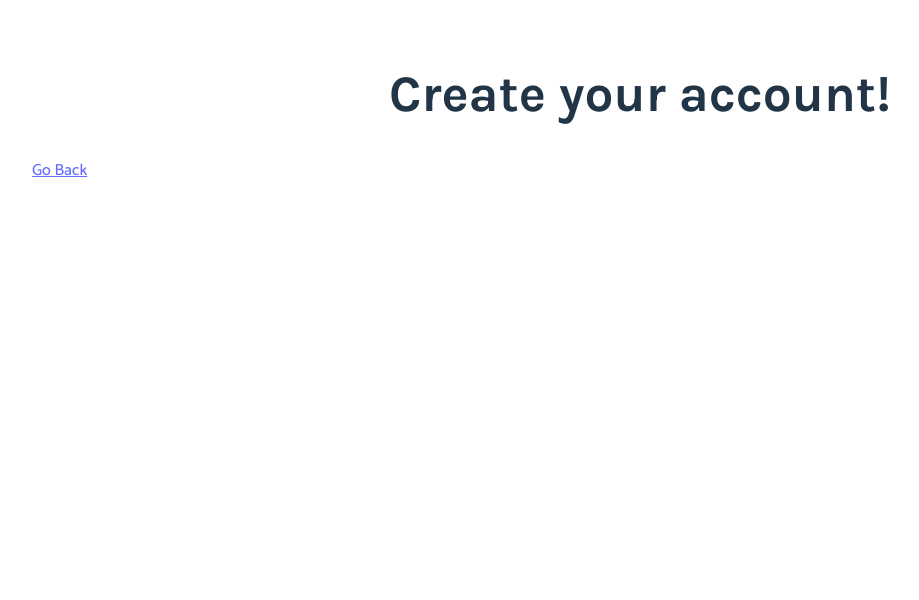
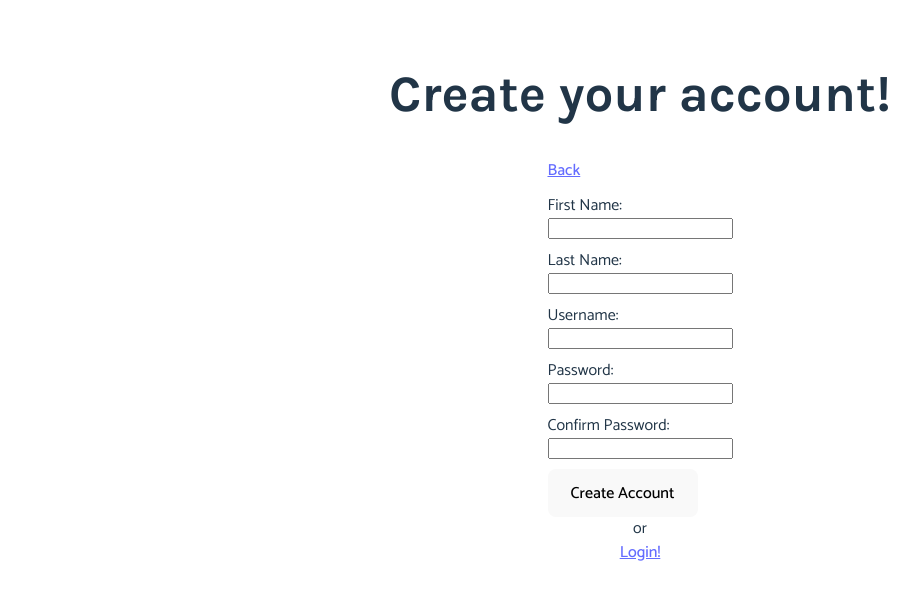
Before and after one commit to sharadd19/Blog-API-Full-Stack, a React (Vite) app in the folder frontend/: page /signup in a window 1280 px wide. Shown: the top 600 px of the page, without its empty margins (0-919 px from the left). Built offline with nearby package versions, Linux system fonts and the light colour scheme.

Commit message:
added signup page and back button to error page

```diff
--- a/frontend/src/ErrorPage.jsx
+++ b/frontend/src/ErrorPage.jsx
@@ -1,5 +1,5 @@
-import { useRouteError } from "react-router-dom";
-
+import { useRouteError, useNavigate } from "react-router-dom";
+import styles from "./ErrorPage.module.css";
 export default function ErrorPage() {
   const error = useRouteError();
 
@@ -16,6 +16,7 @@ export default function ErrorPage() {
     errorMessage = error.data;
     errorStatus = error.status;
   }
+  const navigate = useNavigate();
 
   return (
     <div id="error-page">
@@ -24,6 +25,9 @@ export default function ErrorPage() {
       <p>
         <i>{errorMessage}</i>
       </p>
+      <button className={styles.back} onClick={() => navigate(-1)}>
+            Back{" "}
+          </button>
     </div>
   );
 }
--- /dev/null
+++ b/frontend/src/ErrorPage.module.css
@@ -0,0 +1,18 @@
+.back {
+    text-align: center;
+
+    background: none;
+    border: none;
+    color: #646cff;
+    margin: 0;
+    padding: 0;
+    text-decoration: underline;
+  }
+  .back:hover {
+    color: #535bf2;
+  }
+
+  .back:focus,
+  .back:focus-visible {
+    outline: none;
+  }
--- a/frontend/src/Router.jsx
+++ b/frontend/src/Router.jsx
@@ -10,16 +10,17 @@ import ErrorPage from "./ErrorPage";
 import Login from "./components/Login/Login";
 import SignUp from "./components/SignUp/SignUp";
 import loginAction from "./actions/loginAction";
-
+import signUpAction from "./actions/signUpAction";
 const router = createBrowserRouter(
   createRoutesFromElements(
     <>
+      <Route path="/" element={<App />} errorElement={<ErrorPage />} />
       <Route
-        path="/"
-        element={<App />}
+        path="/signup"
+        element={<SignUp />}
+        action={signUpAction}
         errorElement={<ErrorPage />}
       />
-      <Route path="/signup" element={<SignUp />} />
       <Route
         path="/login"
         element={<Login />}
--- /dev/null
+++ b/frontend/src/actions/signUpAction.js
@@ -0,0 +1,58 @@
+import { redirect } from "react-router-dom";
+
+export default async function signUpAction({ request }) {
+  const API = import.meta.env.VITE_API;
+  const formData = await request.formData();
+  const firstName = formData.get("firstName");
+  const lastName = formData.get("lastName");
+  const username = formData.get("username");
+  const password = formData.get("password");
+  const confirmPassword = formData.get("confirmPassword")
+
+  try {
+    debugger;
+    const url = `${API}/signup`;
+    const response = await fetch(url, {
+      method: "POST",
+      headers: {
+        "Content-Type": "application/json",
+      },
+      body: JSON.stringify({
+        firstName: firstName,
+        lastName: lastName,
+        username: username,
+        password: password,
+        confirmPassword: confirmPassword
+      }),
+    });
+    const data = await response.json();
+    if (!data.success) {
+      throw new Response(data.message, { status: response.status });
+    }
+    // Assuming the backend sends a token on successful login
+    if (data.token) {
+      localStorage.setItem("token", data.token);
+      // You might also want to store user data if the backend provides it
+      // localStorage.setItem('user', JSON.stringify(data.user));
+
+      // Navigate to dashboard after successful login
+      return redirect("/");
+    } else {
+      // If the response doesn't contain a token, it might be an unexpected response
+      throw new Response("Login failed: No token received", {
+        status: 401,
+        statusText: "Unauthorized",
+      });
+    }
+  } catch (error) {
+    if (error instanceof Response) {
+      throw error; // Re-throw if it's already a Response
+    } else {
+      // For other errors, create a new Response
+      throw new Response(error.message || "An unexpected error occurred", {
+        status: 500,
+        statusText: "Internal Server Error",
+      });
+    }
+  }
+}
--- a/frontend/src/components/SignUp/SignUp.jsx
+++ b/frontend/src/components/SignUp/SignUp.jsx
@@ -1,13 +1,45 @@
-import { useNavigate } from "react-router-dom"
-import styles from "../SignUp/SignUp.module.css"
+import { useNavigate, Form, Link } from "react-router-dom";
+import styles from "../SignUp/SignUp.module.css";
 export default function SignUp() {
   const navigate = useNavigate();
   return (
     <>
       <h1>Create your account!</h1>
+
+      <div className={styles.wrapper}>
+        <Form method="post">
           <button className={styles.back} onClick={() => navigate(-1)}>
-      Go Back
+            Back{" "}
           </button>
+          <div className={styles.firstName}>
+            <label htmlFor="firstName">First Name:</label>
+            <input type="text" name="firstName" />
+          </div>
+          <div className={styles.lastName}>
+            <label htmlFor="lastName">Last Name:</label>
+            <input type="text" name="lastName" />
+          </div>
+          <div className={styles.username}>
+            <label htmlFor="username">Username:</label>
+            <input type="text" name="username" />
+          </div>
+          <div className={styles.password}>
+            <label htmlFor="password">Password:</label>
+            <input type="password" name="password" />
+          </div>
+          <div className={styles.confirmPassword}>
+            <label htmlFor="confirmPassword">Confirm Password:</label>
+            <input type="password" name="confirmPassword" />
+          </div>
+          <button type="submit" disabled={navigation.state === "submitting"}>
+            {navigation.state === "submitting" ? "Creating Account..." : "Create Account"}
+          </button>
+        </Form>
+        <div className={styles.signup}>
+          or
+          <Link to="/login"> Login! </Link>
+        </div>
+      </div>
     </>
-    )
+  );
 }
--- a/frontend/src/components/SignUp/SignUp.module.css
+++ b/frontend/src/components/SignUp/SignUp.module.css
@@ -16,3 +16,20 @@
 .back:focus-visible {
   outline: none;
 }
+
+.signup {
+  display: flex;
+  flex-direction: column;
+}
+
+.wrapper {
+  display: flex;
+  flex-direction: column;
+  align-items: center;
+}
+
+.firstName, .lastName, .username, .password, .confirmPassword {
+  display: flex;
+  flex-direction: column;
+  align-items: flex-start;
+}
```
Lines whose indentation alone changed are shown as unchanged.
